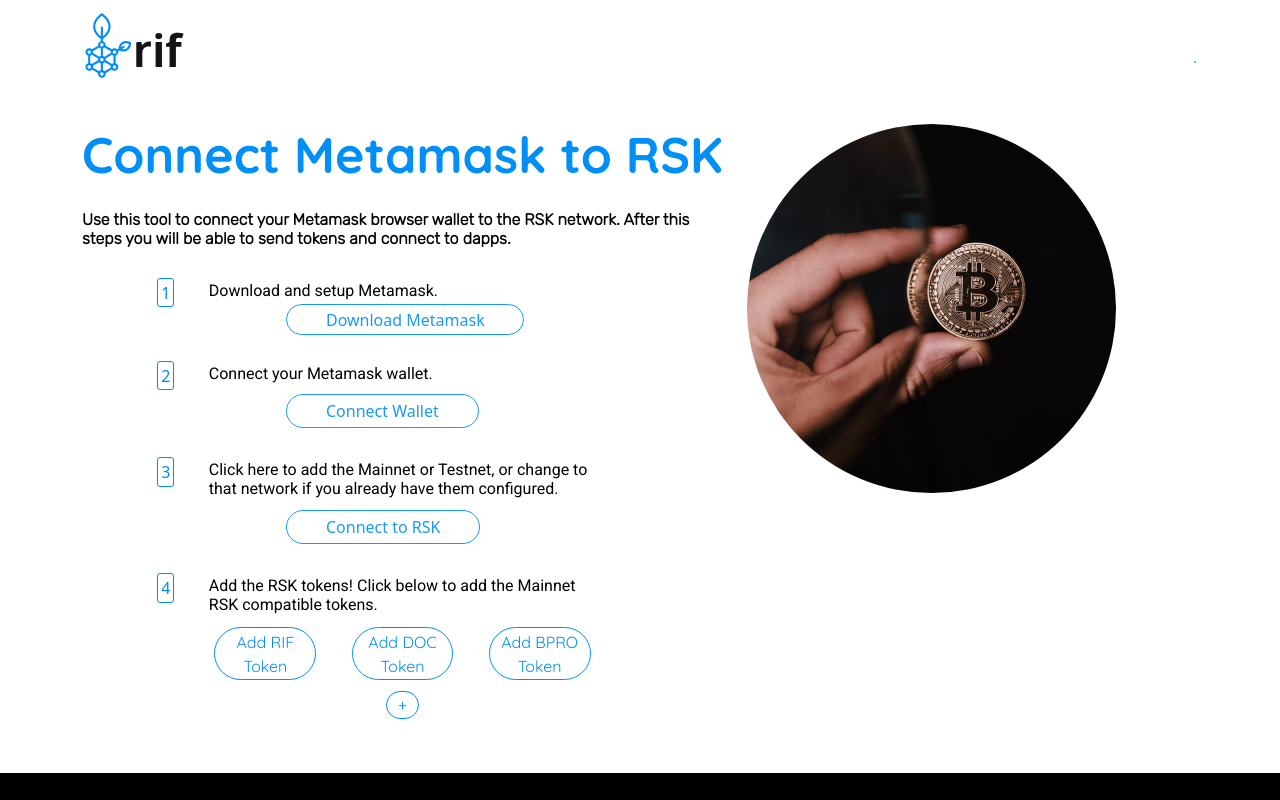
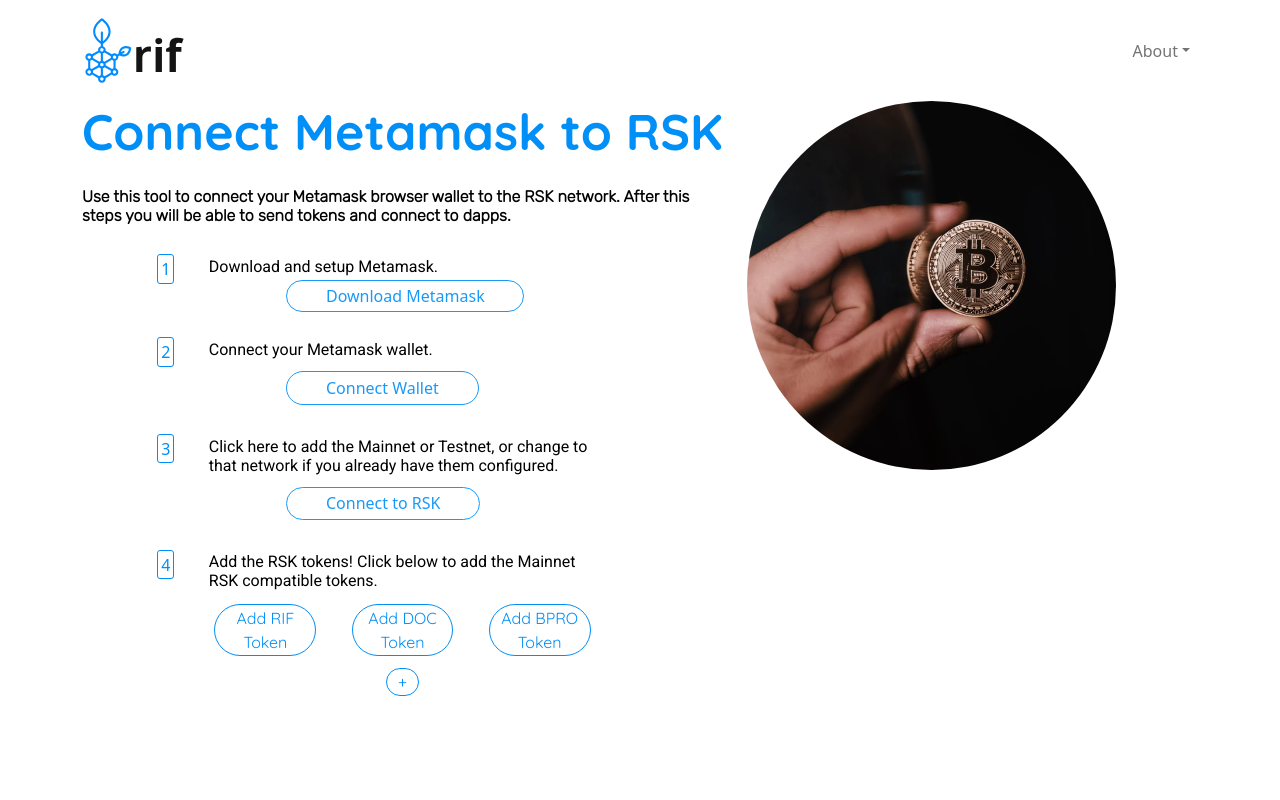
Before and after one commit to rsksmart/rif-metamask-landing, a React (Create React App) app: page / in a window 1280 px wide. Shown: the top 800 px of the page. Built offline with nearby package versions, Linux system fonts and the light colour scheme.

Commit message:
Change header navs and styling

```diff
--- a/src/App.scss
+++ b/src/App.scss
@@ -28,7 +28,6 @@
 
   .rskLogo {
     height: 75px;
-    margin-bottom: 3%;
   }
 
   .marginNextStep {
@@ -47,27 +46,25 @@
   }
 
   .headerAdress {
-    text-align: center;
+    text-align: right;
     color: #008FF7;
 
     border: 1px solid #008FF7;
     border-radius: 30px;
     background-color: #FFFFFF;
-    padding: 1% 5% 1% 5% ;
-    margin: auto;
+    padding: 1% 2% 1% 2% ;
   }
 
   .headerNet {
-    text-align: center;
+    text-align: right;
     font-weight: normal;
-    vertical-align: middle;
     text-decoration-color: #FFFFFF;
     color: #FFFFFF;
 
     border: 1px solid #FFFFFF;
     border-radius: 30px;
     background-color: #008FF7;
-    padding: 1% 5% 1% 5% ;
+    padding: 1% 2% 1% 2% ;
   }
 
   .button {
@@ -210,7 +207,7 @@
   font-weight: 300;
   position: relative;
   z-index: 1000;
-  margin-top: 3rem;
+  margin-top: 15rem;
 }
 
 .powered_by {
--- a/src/components/HeaderComponent.js
+++ b/src/components/HeaderComponent.js
@@ -1,6 +1,6 @@
 import React from 'react'
 import {
-  Navbar, Nav, Container, Image, NavItem
+  Navbar, Nav, Container, Image, NavItem, NavDropdown
 } from 'react-bootstrap'
 import rskLogo from '../img/logoColor.svg'
 
@@ -9,22 +9,35 @@
     console.log(this.props)
 
     return (
-      <Navbar bg="white" expand="lg" className="justify-content-right" >
-        <Container>
-          <Image className="rskLogo" src={rskLogo} />
-          <Navbar.Toggle aria-controls="basic-navbar-nav" />
-          <Navbar.Text id="basic-navbar-nav" className="justify-content-right">
-            <Nav >
+      <Container>
+        <Navbar bg="white" expand="lg">
+          <Navbar.Brand href="#"><Image className="rskLogo" src={rskLogo} /></Navbar.Brand>
+          <Navbar.Toggle aria-controls="navbarScroll" />
+          <Navbar.Collapse id="navbarScroll" className="justify-content-end">
+            <Nav
+              className="mr-auto my-2 my-lg-0"
+              style={{ maxHeight: '100px' }}
+              navbarScroll
+            >
+              <NavDropdown title="About" id="navbarScrollingDropdown" className="headerDropdown">
+                <NavDropdown.Item target="_blank" rel="noreferrer" href="https://www.iovlabs.org/">About IOVLabs</NavDropdown.Item>
+                <NavDropdown.Item target="_blank" rel="noreferrer" href="https://www.rsk.co/">RSK</NavDropdown.Item>
+                <NavDropdown.Item target="_blank" rel="noreferrer" href="http://www.rifos.org/assets/whitepapers/rif-whitepaper-en.pdf">Whitepaper</NavDropdown.Item>
+              </NavDropdown>
+            </Nav>
+
+            {this.props.address && (
               <NavItem className="headerAdress">
                 {this.props.address}
-              </NavItem >
+              </NavItem>)}
+            {this.props.address && (
               <NavItem className="headerNet">
                 {this.props.net}
-              </NavItem>
-            </Nav>
-          </Navbar.Text>
-        </Container>
-      </Navbar>
+              </NavItem>)}
+
+          </Navbar.Collapse>
+        </Navbar>
+      </Container>
     )
   }
 }
```
